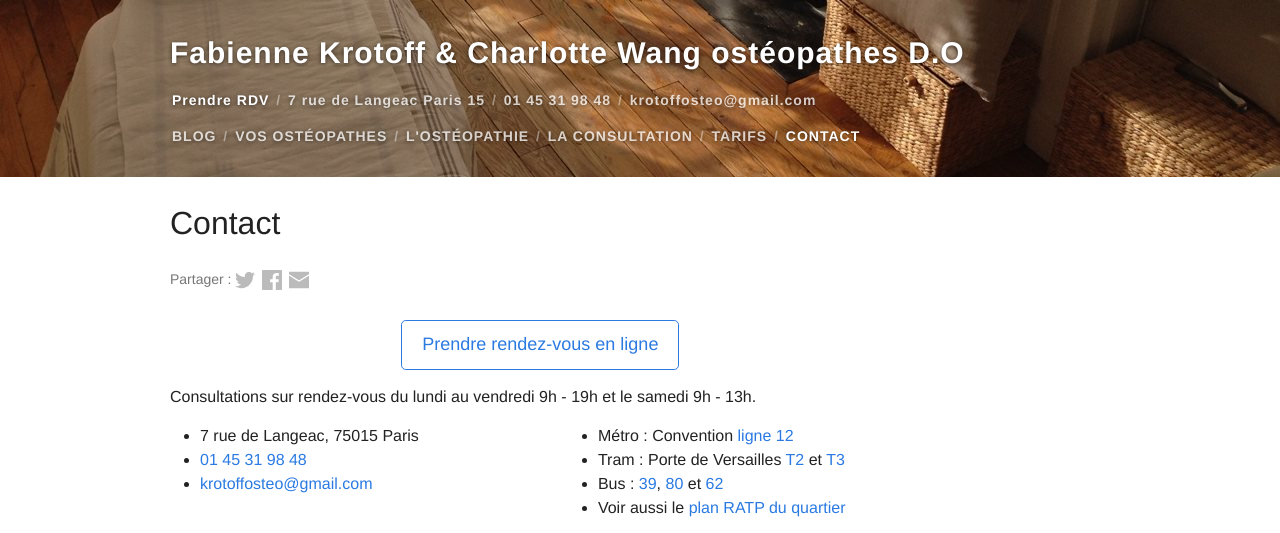
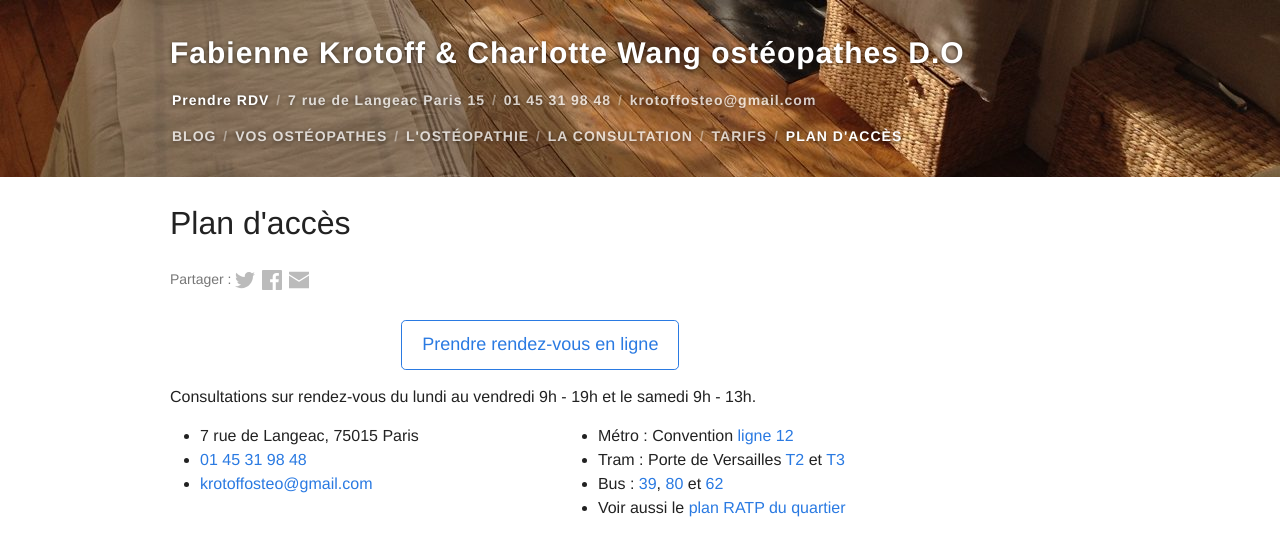
Before and after one commit to tkrotoff/osteo15, a Jekyll site: the page built from 5-Contact.md, in a window 1280 px wide. Shown: the top 533 px of the page. Built offline with Jekyll 4.4.1, drawn with Linux system fonts in a browser that asks for light colours; nearby versions of some CDN libraries; grey boxes are pictures that could not be loaded.

Commit message:
Contact => Plan d'accès

```diff
--- a/5-Contact.md
+++ b/5-Contact.md
@@ -1,6 +1,6 @@
 ---
 layout: page
-title: Contact
+title: Plan d'accès
 description: Cabinet d'ostéopathie de Fabienne Krotoff & Charlotte Wang 7 rue de Langeac 75015 Paris - 01 45 31 98 48
 permalink: /Contact/
 sitenav: true
```
